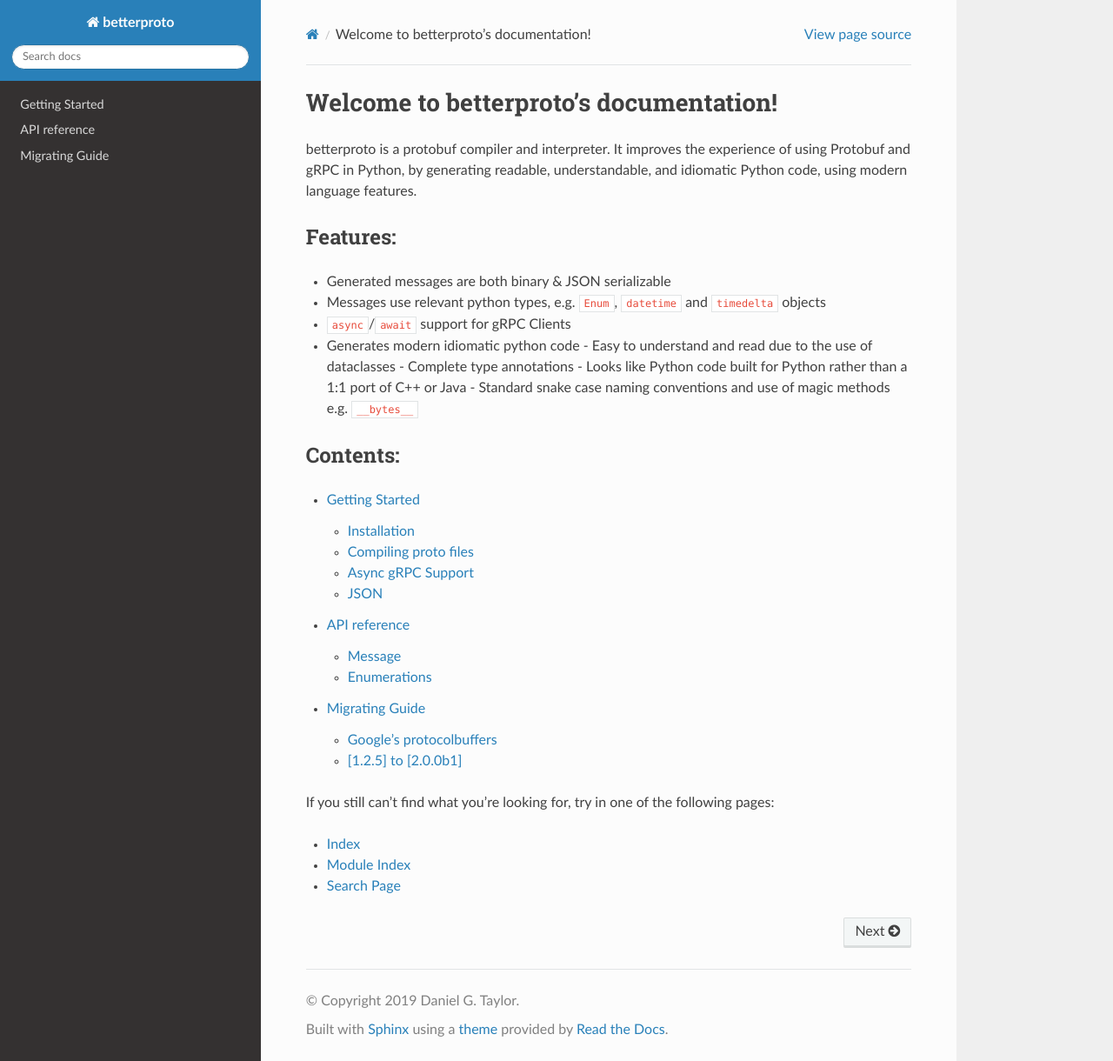
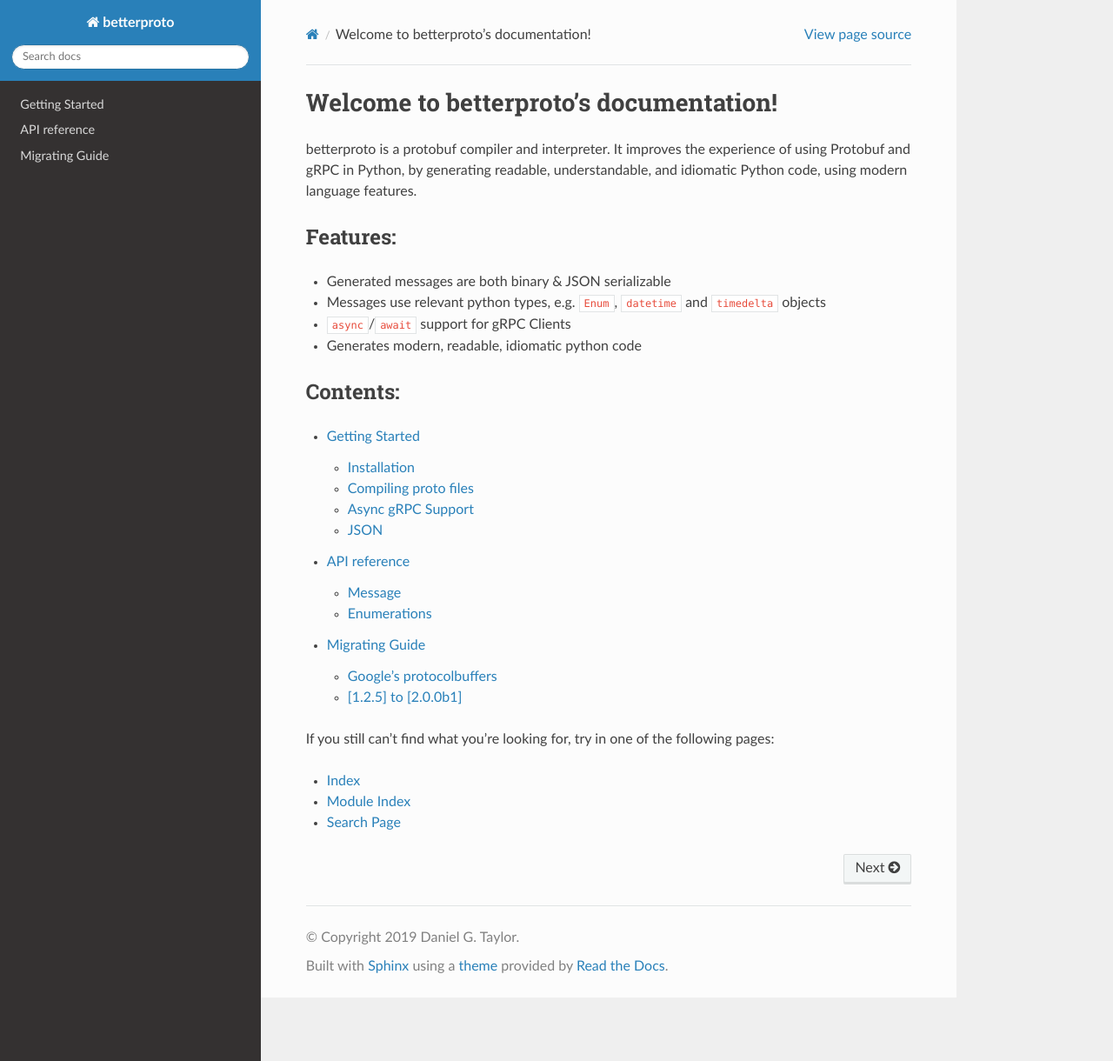
Before and after one commit to danielgtaylor/python-betterproto, a Sphinx documentation site: the page built from docs/index.rst, in a window 1280 px wide and 1220 px high. Shown: the whole window at 87% size. Built offline with Sphinx 7.4.7 and the Read the Docs theme 2.0.0, drawn with Linux system fonts in a browser that asks for light colours.

Commit message:
Update features

```diff
--- a/docs/index.rst
+++ b/docs/index.rst
@@ -13,11 +13,7 @@
 - Messages use relevant python types, e.g. ``Enum``, ``datetime`` and ``timedelta``
   objects
 - ``async``/``await`` support for gRPC Clients
-- Generates modern idiomatic python code
-  - Easy to understand and read due to the use of dataclasses
-  - Complete type annotations
-  - Looks like Python code built for Python rather than a 1:1 port of C++ or Java
-  - Standard snake case naming conventions and use of magic methods e.g. ``__bytes__``
+- Generates modern, readable, idiomatic python code
 
 Contents:
 ~~~~~~~~~
```
